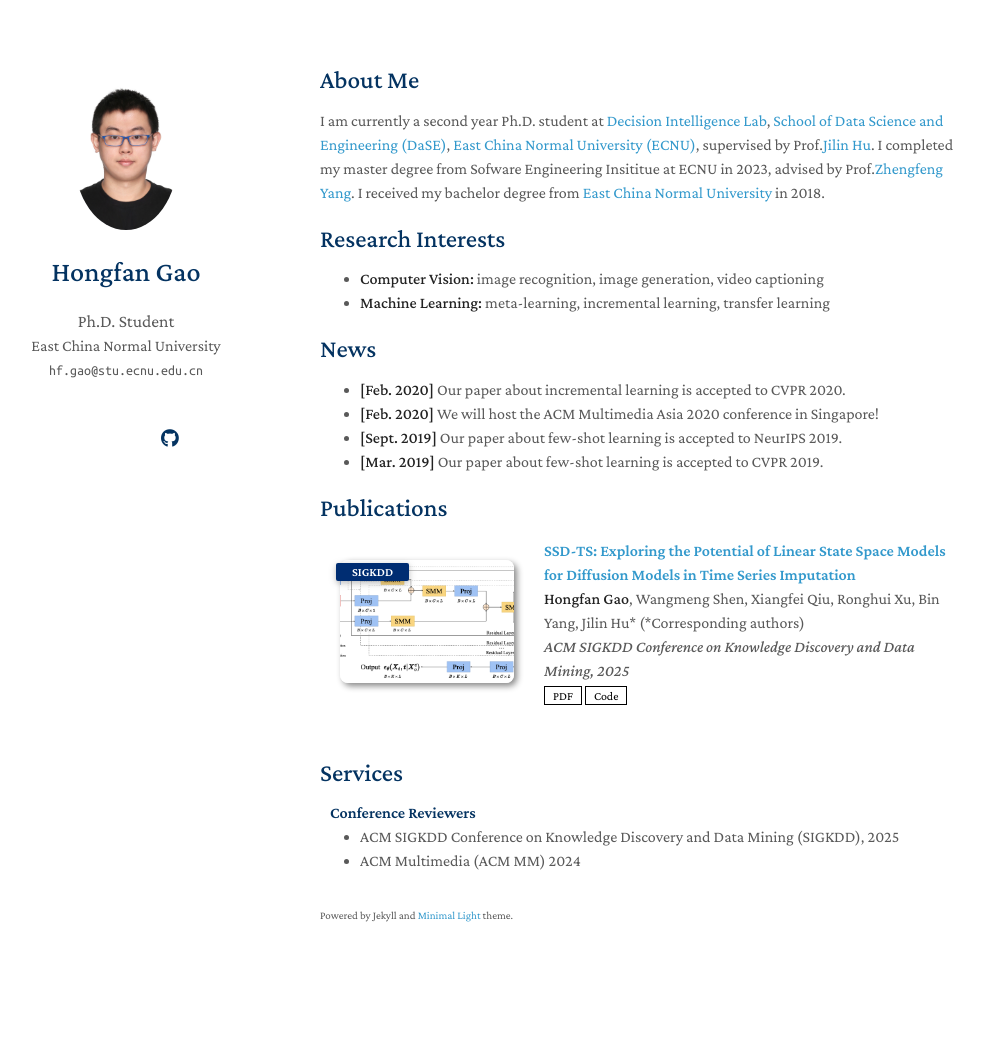
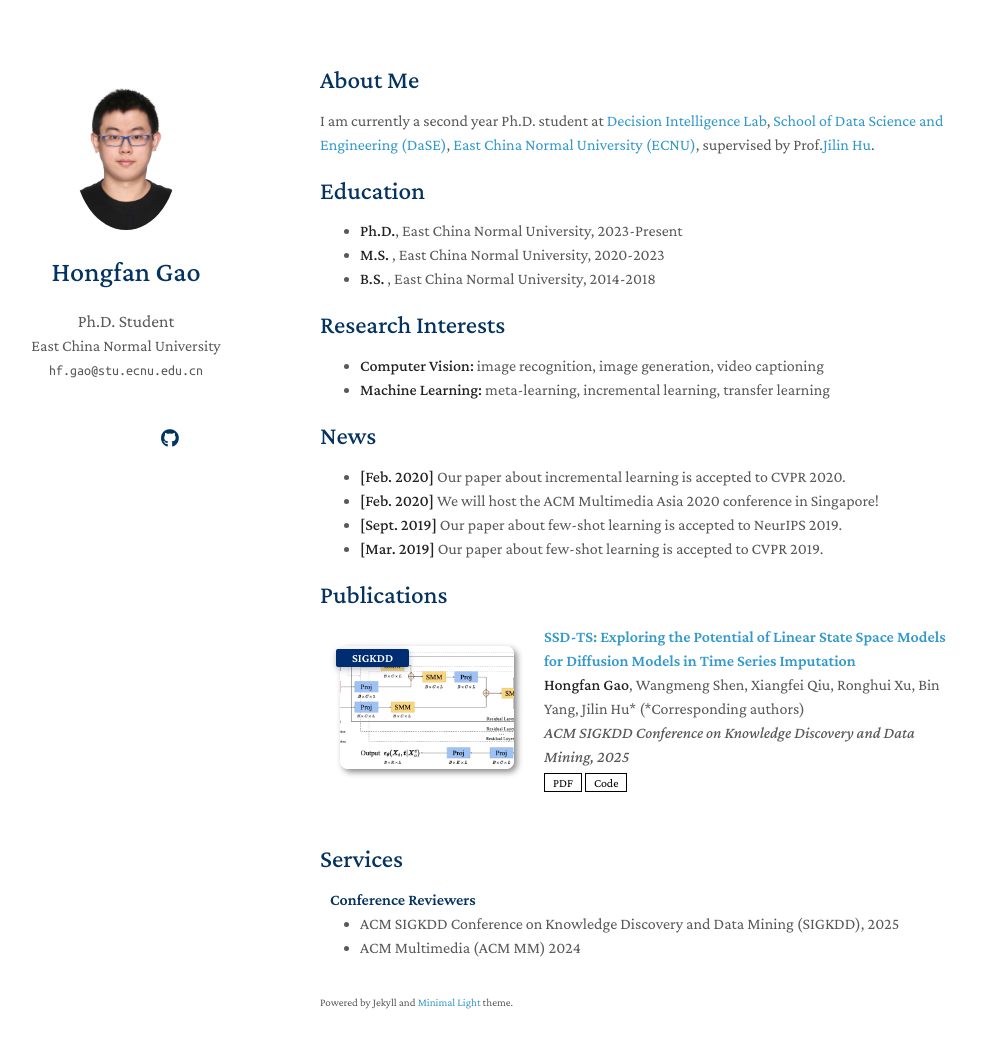
Before and after one commit to hongfangao/hongfangao.github.io, a Jekyll site: the page built from index.md, in a window 1280 px wide and 1083 px high. Shown: the top 1048 px of the window, without its empty margins (150-1133 px from the left). Built offline with Jekyll 4.4.1, drawn with Linux system fonts in a browser that asks for light colours; a style sheet for code colours, icons or effects is not loaded; our own code applies the rules of GitHub Pages for plain Markdown files.

Commit message:
modify pub

```diff
--- a/index.md
+++ b/index.md
@@ -4,7 +4,13 @@ layout: homepage
 
 ## About Me
 
-I am currently a second year Ph.D. student at [Decision Intelligence Lab](https://decisionintelligence.github.io/), [School of Data Science and Engineering (DaSE)](https://dase.ecnu.edu.cn/), [East China Normal University (ECNU)](https://www.ecnu.edu.cn/), supervised by Prof.[Jilin Hu](https://hujilin1229.github.io/). I completed my master degree from Sofware Engineering Insititue at ECNU in 2023, advised by Prof.[Zhengfeng Yang](https://scholar.google.ca/citations?user=jBDmZeQAAAAJ&hl=en). I received my bachelor degree from [East China Normal University](https://www.ecnu.edu.cn/) in 2018.
+I am currently a second year Ph.D. student at [Decision Intelligence Lab](https://decisionintelligence.github.io/), [School of Data Science and Engineering (DaSE)](https://dase.ecnu.edu.cn/), [East China Normal University (ECNU)](https://www.ecnu.edu.cn/), supervised by Prof.[Jilin Hu](https://hujilin1229.github.io/).
+
+## Education
+- **Ph.D.**, East China Normal University, 2023-Present
+- **M.S.** , East China Normal University, 2020-2023
+- **B.S.** , East China Normal University, 2014-2018
+
 
 ## Research Interests
 
```
